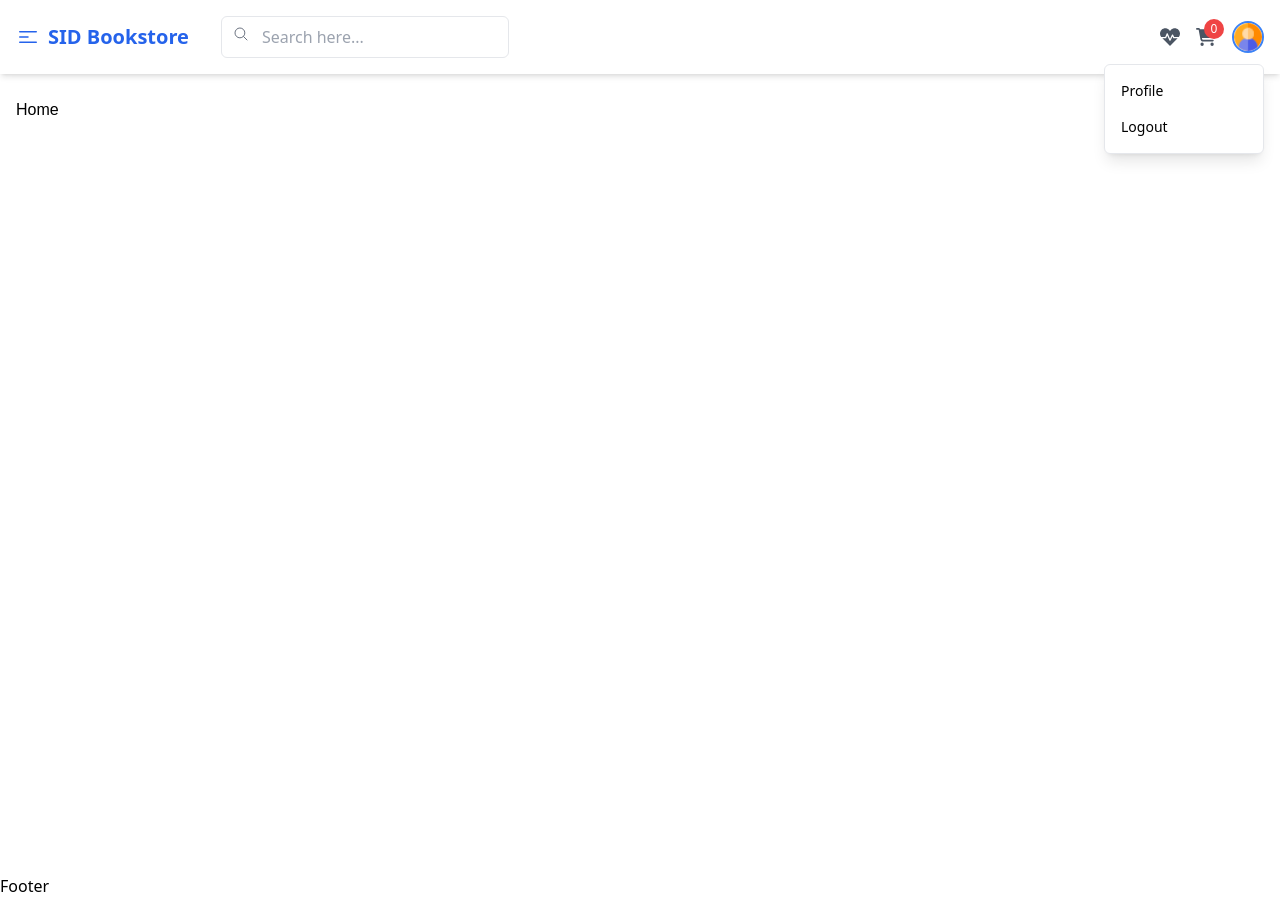
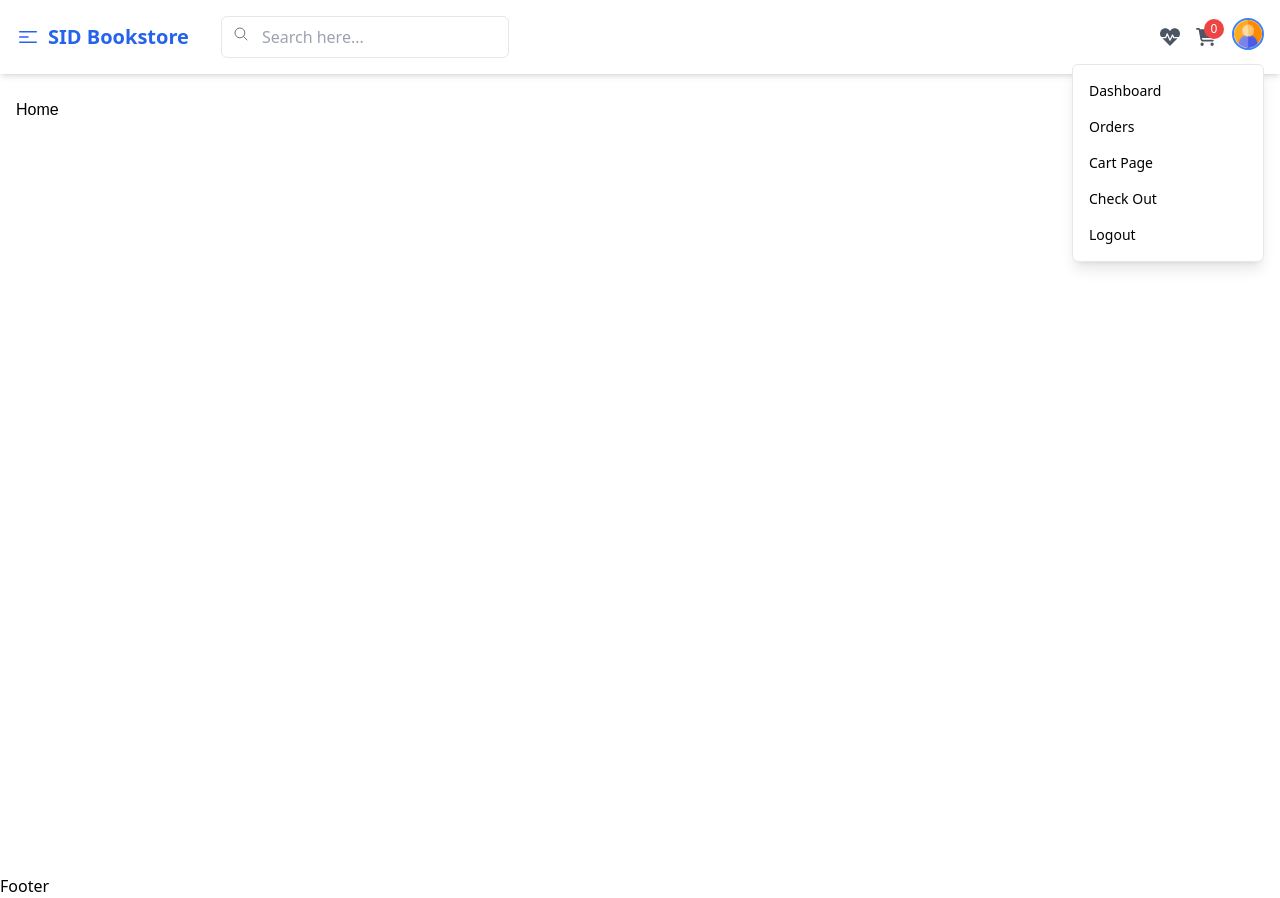
Before and after one commit to MrSidSir/sid-bookstore, a React (Vite) app: page / in a window 1280 px wide. Both pictures are taken after a click on the button 1248 px from the left and 37 px from the top of the page. Built offline with nearby package versions, Linux system fonts and the light colour scheme.

Commit message:
added navbar

```diff
--- a/src/components/Navbar.jsx
+++ b/src/components/Navbar.jsx
@@ -2,21 +2,37 @@ import React, { useState } from "react";
 import { Link } from "react-router-dom";
 import { HiBars3CenterLeft } from "react-icons/hi2";
 import { IoSearchOutline } from "react-icons/io5";
-import { FaUserAlt } from "react-icons/fa";
-import { FaHeartbeat } from "react-icons/fa";
+import { FaUserAlt, FaHeartbeat } from "react-icons/fa";
 import { FaCartShopping } from "react-icons/fa6";
 import avatarImg from "../assets/avatar.png";
 
+// Navigation links
+const navigation = [
+  { name: "Dashboard", href: "/dashboard" },
+  { name: "Orders", href: "/orders" },
+  { name: "Cart Page", href: "/cart" },
+  { name: "Check Out", href: "/checkout" },
+];
+
 const Navbar = () => {
   const [isDropdownOpen, setIsDropdownOpen] = useState(false);
-  const currentUser = true;
+  const currentUser = true; // TODO: Replace with real auth logic
+
+  const handleLogOut = () => {
+    // TODO: Replace with real logout logic
+    console.log("User Logged Out");
+    setIsDropdownOpen(false);
+  };
 
   return (
     <header className="bg-white shadow-md sticky top-0 z-50">
       <nav className="max-w-screen-2xl mx-auto px-4 py-4 flex justify-between items-center">
-        {/* Left: Logo & Menu */}
+        {/* Left: Logo & Search */}
         <div className="flex items-center gap-4 md:gap-8">
-          <Link to="/" className="text-xl font-bold text-blue-600 flex items-center gap-2">
+          <Link
+            to="/"
+            className="text-xl font-bold text-blue-600 flex items-center gap-2"
+          >
             <HiBars3CenterLeft className="text-2xl" />
             <span className="hidden sm:inline">SID Bookstore</span>
           </Link>
@@ -33,14 +49,17 @@ const Navbar = () => {
         </div>
 
         {/* Right: Icons & Avatar */}
-        <div className="flex items-center gap-4">
+        <div className="flex items-center gap-4 relative">
           {/* Heart Icon */}
           <button className="hidden sm:block text-gray-600 hover:text-red-500">
             <FaHeartbeat className="text-xl" />
           </button>
 
           {/* Cart Icon */}
-          <Link to="/cart" className="relative text-gray-600 hover:text-blue-600">
+          <Link
+            to="/cart"
+            className="relative text-gray-600 hover:text-blue-600"
+          >
             <FaCartShopping className="text-xl" />
             <span className="absolute -top-2 -right-2 bg-red-500 text-white text-xs w-5 h-5 flex items-center justify-center rounded-full">
               0
@@ -49,6 +68,7 @@ const Navbar = () => {
 
           {/* Avatar / Login */}
           {currentUser ? (
+            <div>
               <button onClick={() => setIsDropdownOpen(!isDropdownOpen)}>
                 <img
                   src={avatarImg}
@@ -56,6 +76,33 @@ const Navbar = () => {
                   className="w-8 h-8 rounded-full border-2 border-blue-500"
                 />
               </button>
+
+              {/* Dropdown Menu */}
+              {isDropdownOpen && (
+                <div className="absolute right-0 mt-2 w-48 bg-white border rounded-md shadow-lg z-50">
+                  <ul className="py-2">
+                    {navigation.map((item) => (
+                      <li key={item.name} onClick={() => setIsDropdownOpen(false)}>
+                        <Link
+                          to={item.href}
+                          className="block px-4 py-2 text-sm hover:bg-gray-100"
+                        >
+                          {item.name}
+                        </Link>
+                      </li>
+                    ))}
+                    <li>
+                      <button
+                        onClick={handleLogOut}
+                        className="block w-full text-left px-4 py-2 text-sm hover:bg-gray-100"
+                      >
+                        Logout
+                      </button>
+                    </li>
+                  </ul>
+                </div>
+              )}
+            </div>
           ) : (
             <Link to="/login">
               <FaUserAlt className="text-xl text-gray-600 hover:text-blue-600" />
@@ -63,24 +110,6 @@ const Navbar = () => {
           )}
         </div>
       </nav>
-
-      {/* Optional Dropdown Menu */}
-      {isDropdownOpen && (
-        <div className="absolute right-4 top-16 bg-white border rounded-md shadow-lg w-40 py-2 z-50">
-          <Link
-            to="/profile"
-            className="block px-4 py-2 text-sm hover:bg-gray-100"
-          >
-            Profile
-          </Link>
-          <button
-            className="w-full text-left px-4 py-2 text-sm hover:bg-gray-100"
-            onClick={() => console.log("Logout")}
-          >
-            Logout
-          </button>
-        </div>
-      )}
     </header>
   );
 };
```
Lines whose indentation alone changed are shown as unchanged.
